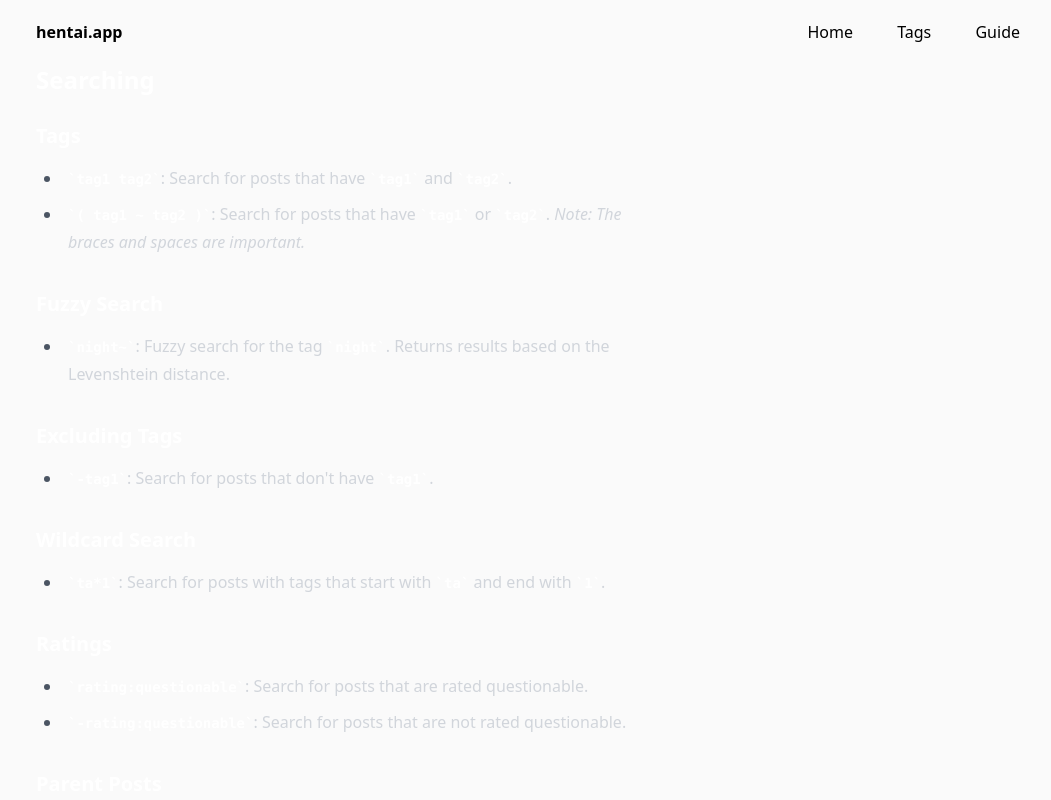
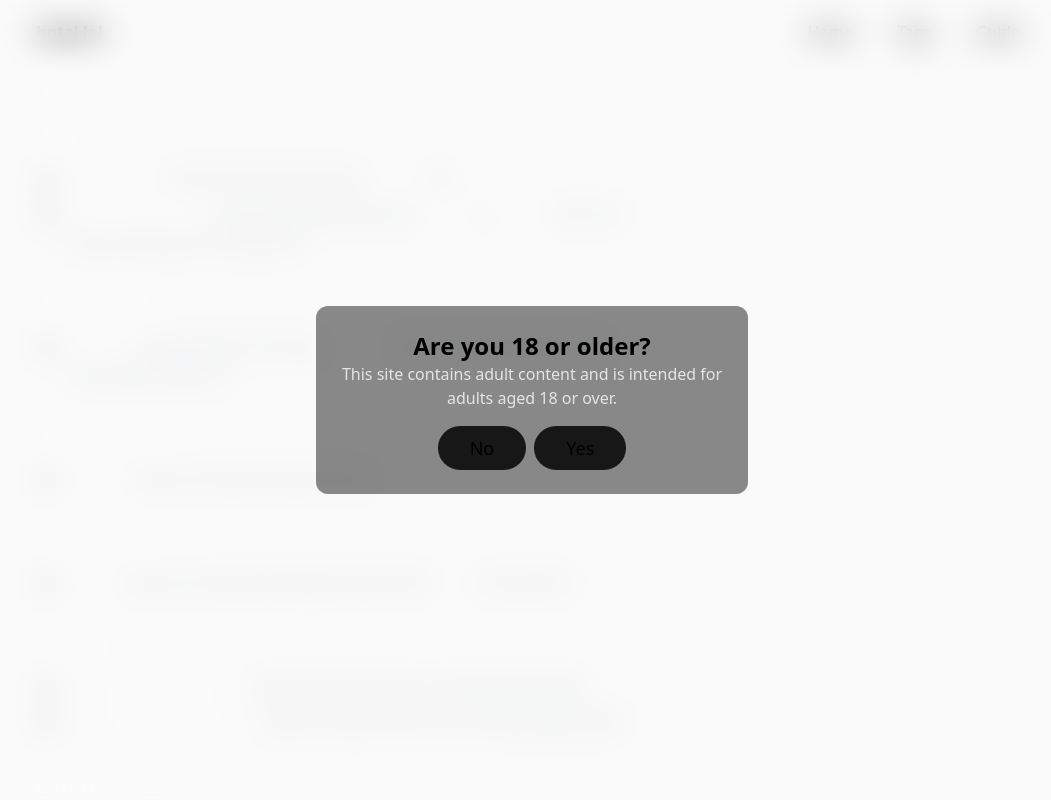
Before and after one commit to edde746/rule34-scroller, a SvelteKit app: page /guide in a window 1280 px wide. Shown: the top 800 px of the page, without its empty margins (108-1159 px from the left). Built offline with nearby package versions, Linux system fonts and the light colour scheme; some icons are missing.

Commit message:
user age prompt

```diff
--- a/src/app.postcss
+++ b/src/app.postcss
@@ -17,3 +17,7 @@
 .play-button {
   filter: drop-shadow(0 0 0.4rem rgba(0, 0, 0, 1));
 }
+
+.pill {
+  @apply rounded-full px-3 py-1 flex transition bg-neutral-900 hover:bg-neutral-800;
+}
--- a/src/lib/Header.svelte
+++ b/src/lib/Header.svelte
@@ -4,7 +4,7 @@
 </script>
 
 <div class="flex justify-between items-center mb-2">
-  <h1 class="font-semibold">hentai.app</h1>
+  <h1 class="font-semibold">hntai.lol</h1>
   <nav>
     <a href="/">
       <Icon src={Home} class="w-4 h-4" />
--- a/src/routes/(header)/post/[id]/+page.svelte
+++ b/src/routes/(header)/post/[id]/+page.svelte
@@ -68,8 +68,4 @@
     @apply w-screen object-contain object-center;
     max-height: 80vh;
   }
-
-  .pill {
-    @apply rounded-full px-3 py-1 flex transition bg-neutral-900 hover:bg-neutral-800;
-  }
 </style>
--- a/src/routes/+layout.svelte
+++ b/src/routes/+layout.svelte
@@ -1,7 +1,56 @@
 <script>
+  import { onMount } from "svelte";
   import "../app.postcss";
+
+  let unlocked = true;
+
+  onMount(() => {
+    unlocked = localStorage.getItem("unlocked") === "true";
+  });
 </script>
+
+{#if !unlocked}
+  <div
+    class="fixed inset-0 backdrop-blur-lg flex items-center justify-center text-center z-[9999]"
+  >
+    <div class="bg-neutral-900/50 p-6 rounded-xl flex flex-col items-center">
+      <div class="max-w-sm">
+        <h1 class="text-2xl font-bold">Are you 18 or older?</h1>
+        <p class="text-neutral-200">
+          This site contains adult content and is intended for adults aged 18 or
+          over.
+        </p>
+      </div>
+
+      <div class="flex gap-2 mt-4">
+        <a
+          href="https://www.google.com/search?q=how+to+block+websites"
+          target="_blank"
+          rel="noopener noreferrer"
+          class="pill bg-blue-500"
+        >
+          No
+        </a>
+        <button
+          on:click={() => {
+            localStorage.setItem("unlocked", "true");
+            unlocked = true;
+          }}
+          class="pill bg-neutral-900"
+        >
+          Yes
+        </button>
+      </div>
+    </div>
+  </div>
+{/if}
 
 <div class="max-w-5xl mx-auto px-4">
   <slot />
 </div>
+
+<style>
+  .pill {
+    @apply px-8 py-2 text-lg;
+  }
+</style>
--- a/src/routes/[...tags]/+page.svelte
+++ b/src/routes/[...tags]/+page.svelte
@@ -65,7 +65,7 @@
     };
 
     fetch(
-      `https://api.rule34.xxx/index.php?page=dapi&s=post&q=index&json=1&limit=100&pid=${params.page}&tags=${params.query}`
+      `https://api.rule34.xxx/index.php?page=dapi&s=post&q=index&json=1&limit=50&pid=${params.page}&tags=${params.query}`
     )
       .then((res) => res.json())
       .then((res) => {
--- a/src/routes/autocomplete/+server.ts
+++ /dev/null
@@ -1,15 +0,0 @@
-import { error, json } from "@sveltejs/kit";
-import type { RequestHandler } from "./$types";
-
-export const GET: RequestHandler = async ({ url }) => {
-  const res = await fetch(
-    `https://rule34.xxx/public/autocomplete.php?q=${url.searchParams.get("q")}`
-  );
-  if (!res.ok) throw error(res.status, await res.text());
-  const data = await res.json();
-  return json(data, {
-    headers: {
-      "cache-control": "public, max-age=86400",
-    },
-  });
-};
```
